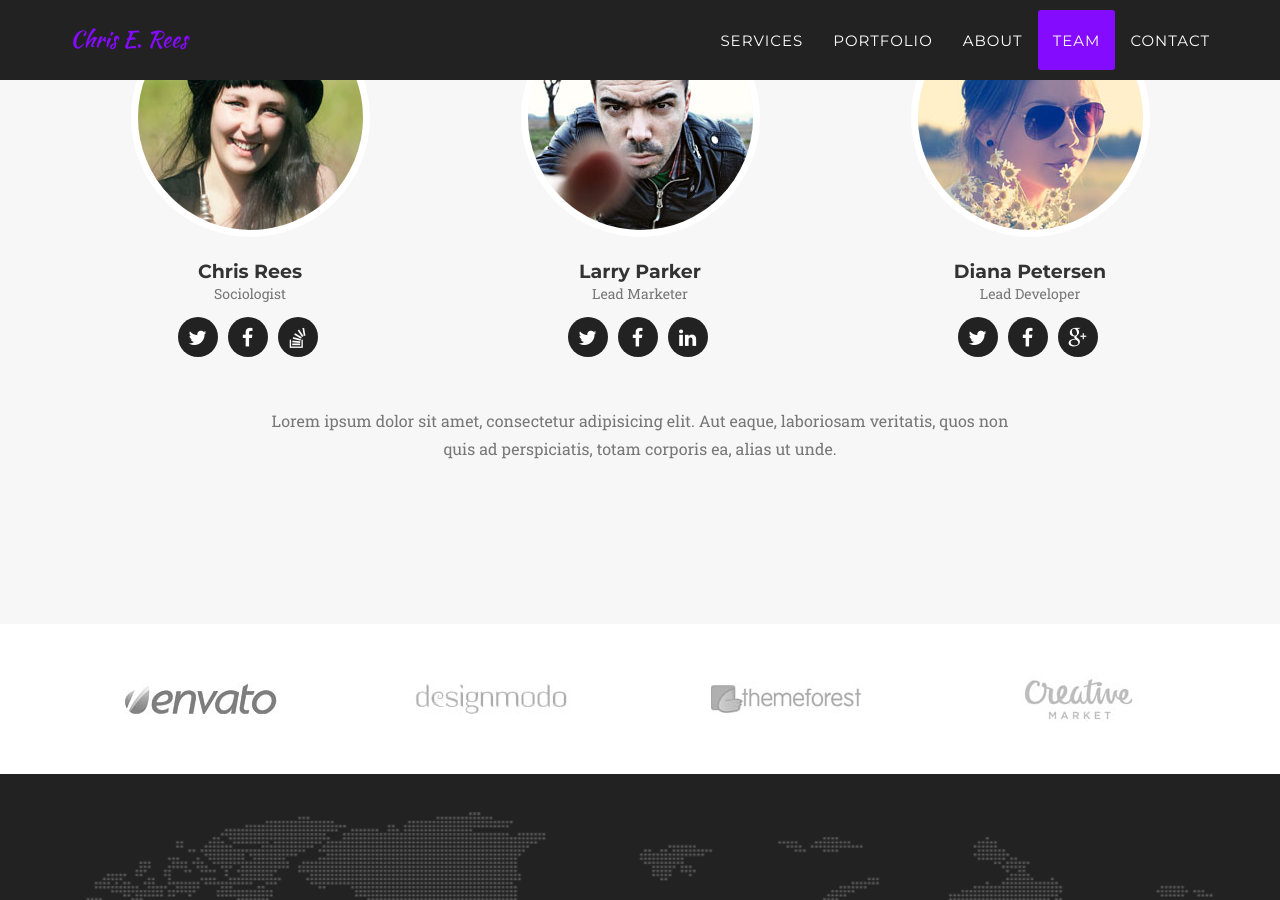
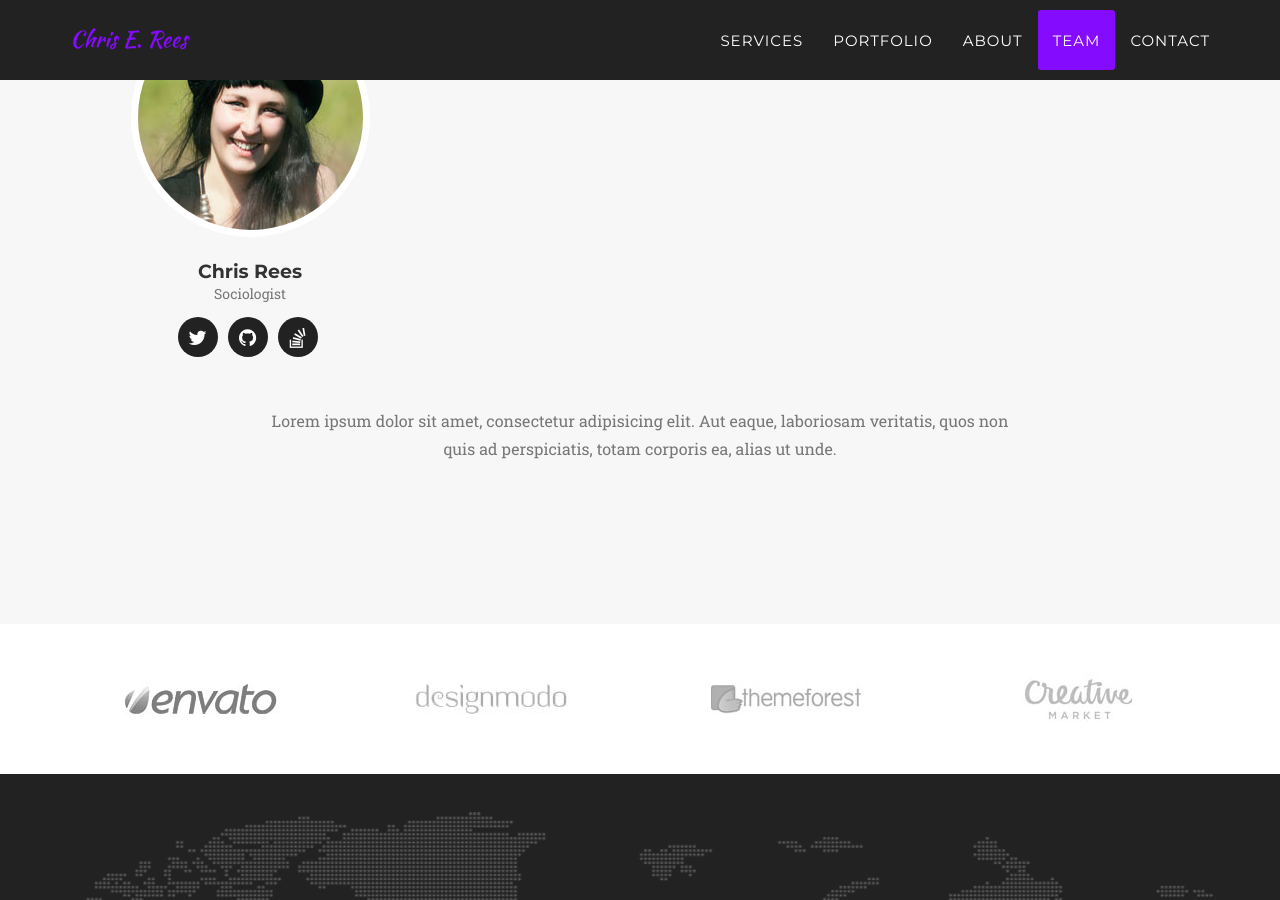
Before and after one commit to cerees/cerees.github.io, a Jekyll site: the page built from index.html, in a window 1280 px wide and 900 px high, scrolled down 4875 px. Built offline with Jekyll 4.4.1, drawn with Linux system fonts in a browser that asks for light colours; some web fonts are replaced.

```diff
--- a/_config.yml
+++ b/_config.yml
@@ -3,7 +3,7 @@ url: https://cerees.github.io
 # Site settings
 title: Chris E. Rees
 email: cerees@albany.edu
-description: "Write an awesome description for your new site here. You can edit this line in _config.yml. It will appear in your document head meta (for Google search results) and in your feed.xml site description."
+description: "My personal website.  Hopefully this will motivate me to produce more research"
 
 # Color settings (hex-codes without the leading hash-tag)
 color:
@@ -19,31 +19,9 @@ people:
   social:
     - title: twitter
       url: #
-    - title: facebook
-      url: #
+    - title: github
+      url: https://github.com/cerees
     - title: stack-overflow
-      url: #
-
-- name: Larry Parker
-  pic: 2
-  position: Lead Marketer
-  social:
-    - title: twitter
-      url: #
-    - title: facebook
-      url: #
-    - title: linkedin
-      url: #
-
-- name: Diana Petersen
-  pic: 3
-  position: Lead Developer
-  social:
-    - title: twitter
-      url: #
-    - title: facebook
-      url: #
-    - title: google-plus
       url: #
 
 # Social networks usernames (many more available: google-plus, flickr, dribbble, pinterest, instagram, tumblr, linkedin, etc.)
```
